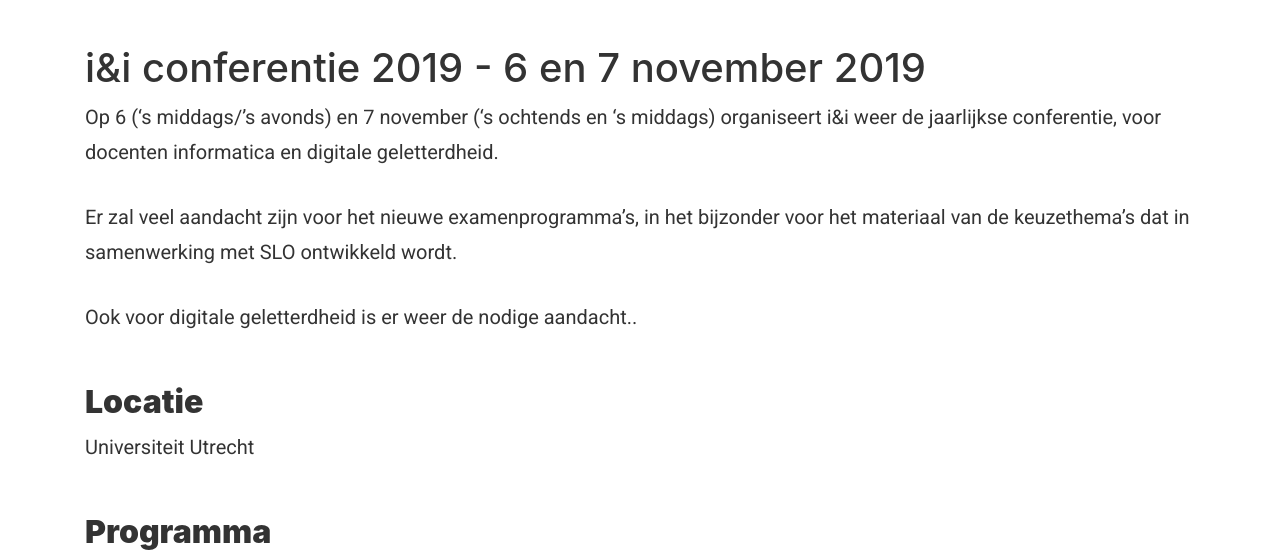
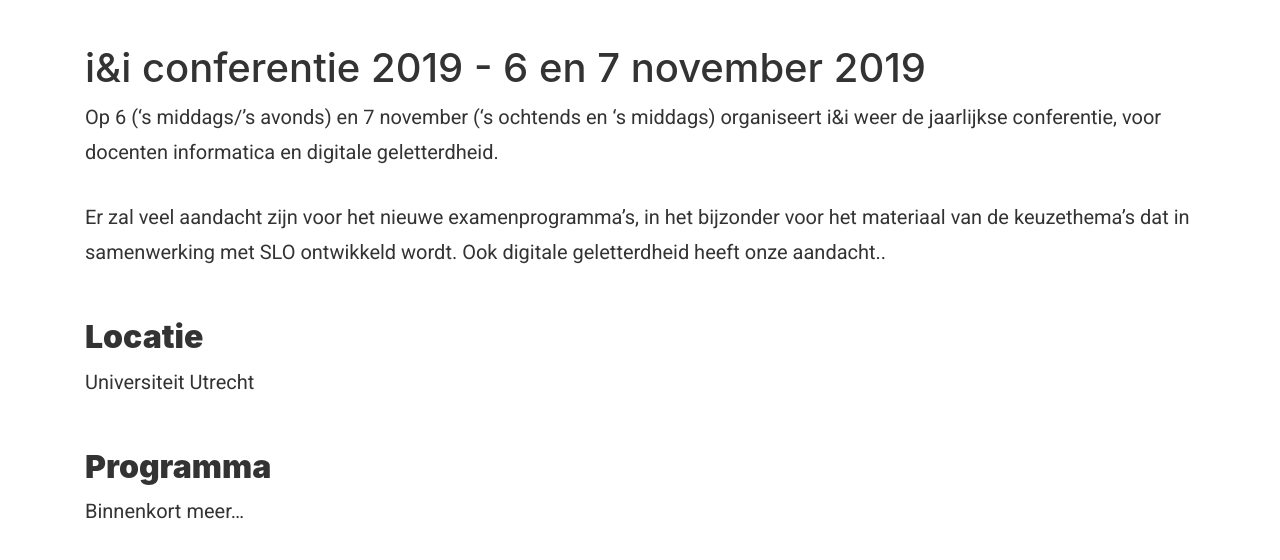
Before and after one commit to ieni/website, a Jekyll site: the page built from _posts/2019-09-12-ieni-conferentie-2019.md, in a window 1280 px wide and 900 px high, cut to the strip 340-900 px from the top of the window. Built offline with Jekyll 4.4.1, drawn with Linux system fonts in a browser that asks for light colours.

Commit message:
Home page: conferentie 2019 - dates

```diff
--- a/_includes/header-callout.html
+++ b/_includes/header-callout.html
@@ -5,5 +5,7 @@
 		<li>
 	     <a href="https://ieni.github.io/inf2019" target="_blank">SLO-keuzethema-materiaal</a>
     </li>
+		<li> i&i conferentie: 6 en 7 November 2019. Save the date!
+		</li>
 	</ul>
 </p>
--- a/_posts/2019-09-12-ieni-conferentie-2019.md
+++ b/_posts/2019-09-12-ieni-conferentie-2019.md
@@ -13,8 +13,7 @@
 
 Er zal veel aandacht zijn voor het nieuwe examenprogramma's,
 in het bijzonder voor het materiaal van de keuzethema's dat in samenwerking met SLO ontwikkeld wordt.
-
-Ook voor digitale geletterdheid is er weer de nodige aandacht..
+Ook digitale geletterdheid heeft onze aandacht..
 
 ## Locatie
 
```
Also changed, not shown: _pages/index.md (+1 -1 lines).
